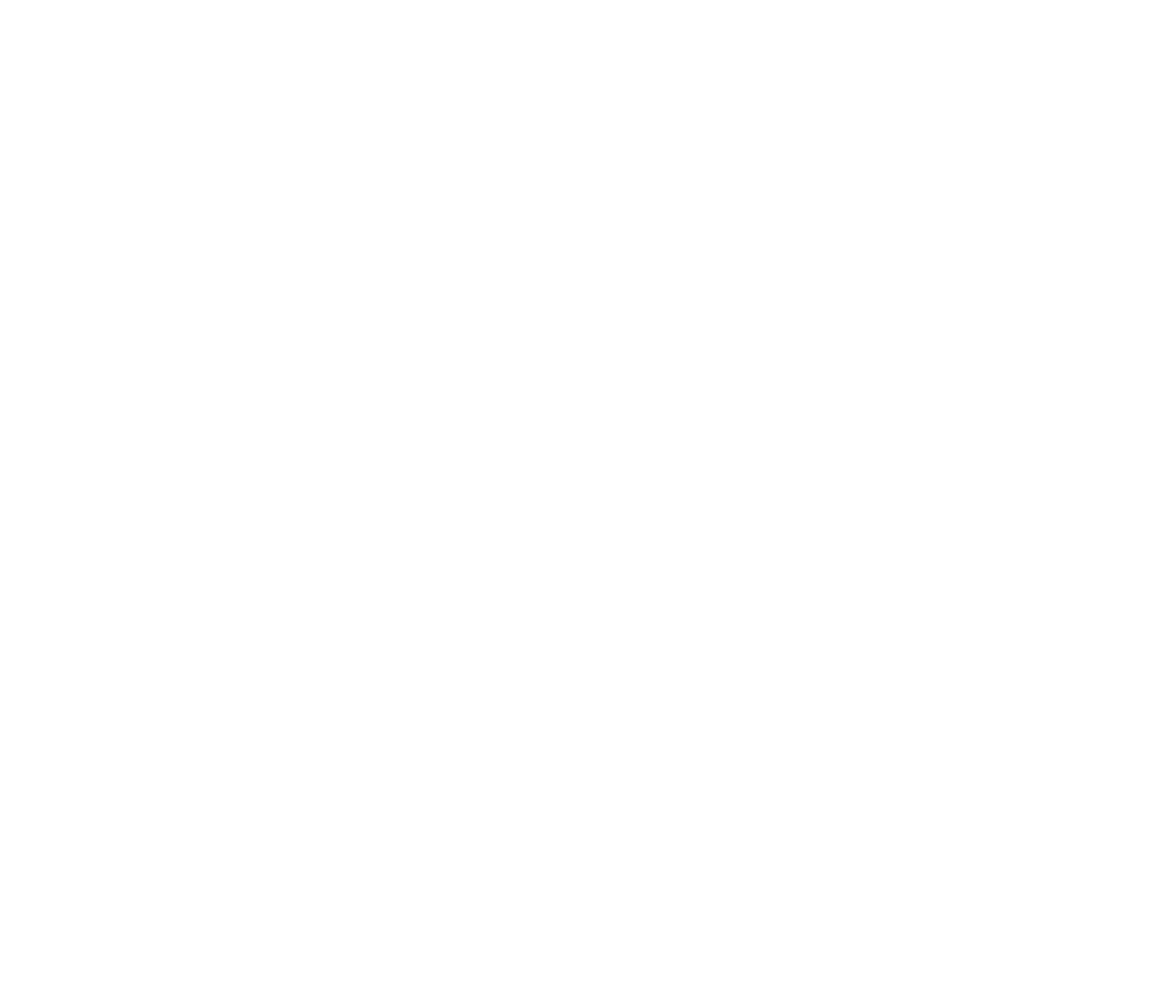
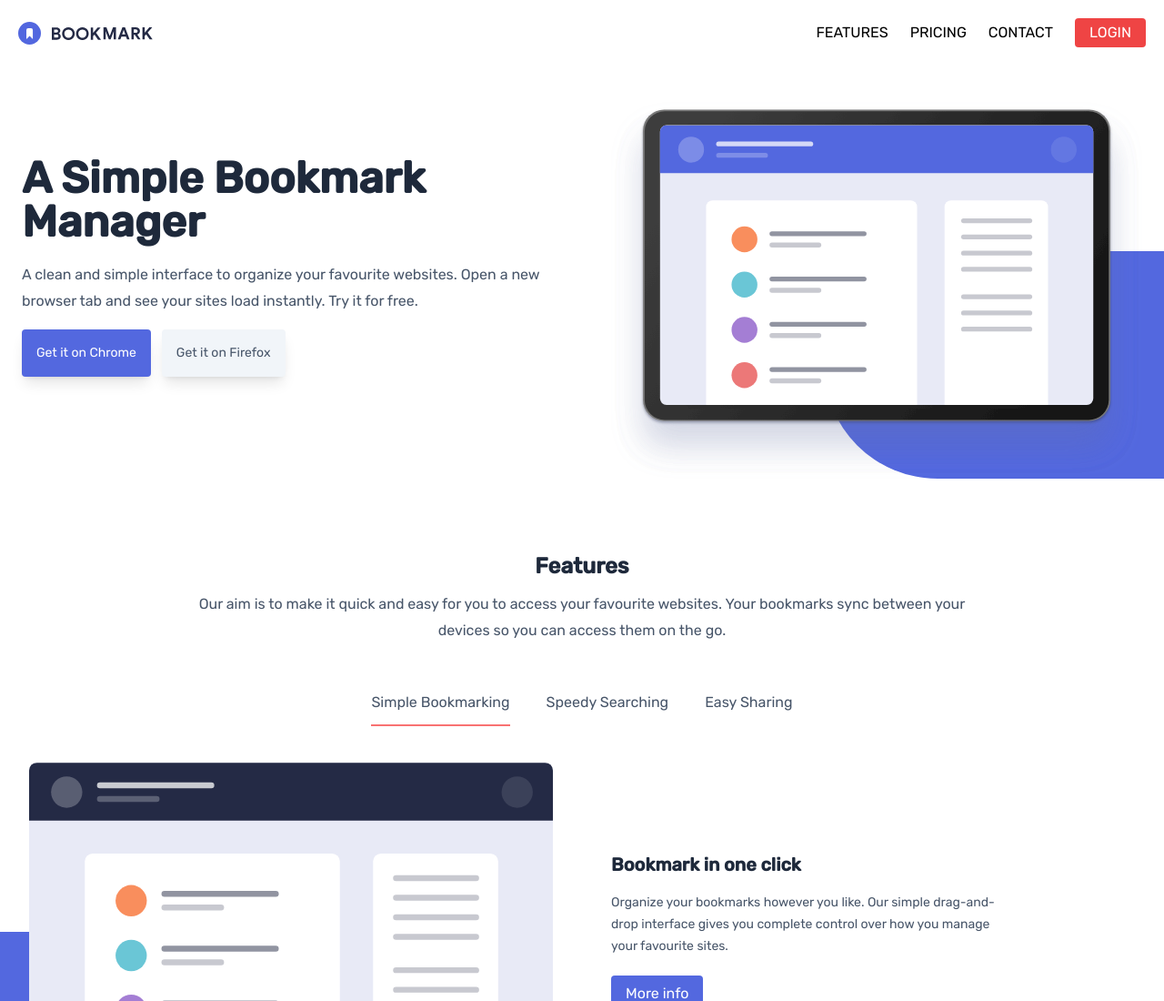
Before and after one commit to masoodahmed-a/React-bookmark, a plain HTML site: page index.html in a window 1280 px wide. Shown: the top 1100 px of the page at 91% size. Before the commit the page ends 800 px from the top, so only its background shows below. Drawn offline with Linux system fonts and the light colour scheme; the site is published under a folder, as on GitHub Pages, so addresses that start at the root find nothing.

Commit message:
Update index.html

```diff
--- a/index.html
+++ b/index.html
@@ -1 +1 @@
-<!doctype html><html lang="en"><head><meta charset="utf-8"/><link rel="icon" href="/favicon.ico"/><meta name="viewport" content="width=device-width,initial-scale=1"/><meta name="theme-color" content="#000000"/><meta name="description" content="Web site created using create-react-app"/><link rel="apple-touch-icon" href="/logo192.png"/><link rel="manifest" href="/manifest.json"/><script src="https://kit.fontawesome.com/53ad7b4b56.js" crossorigin="anonymous"></script><title>React App</title><script defer="defer" src="/static/js/main.f89880af.js"></script><link href="/static/css/main.4ca620de.css" rel="stylesheet"></head><body><noscript>You need to enable JavaScript to run this app.</noscript><div id="root"></div></body></html>
+<!doctype html><html lang="en"><head><meta charset="utf-8"/><link rel="icon" href="./favicon.ico"/><meta name="viewport" content="width=device-width,initial-scale=1"/><meta name="theme-color" content="#000000"/><meta name="description" content="Web site created using create-react-app"/><link rel="apple-touch-icon" href="/logo192.png"/><link rel="manifest" href="./manifest.json"/><script src="https://kit.fontawesome.com/53ad7b4b56.js" crossorigin="anonymous"></script><title>React App</title><script defer="defer" src="./static/js/main.f89880af.js"></script><link href="./static/css/main.4ca620de.css" rel="stylesheet"></head><body><noscript>You need to enable JavaScript to run this app.</noscript><div id="root"></div></body></html>ΩΩΩΩ
```
